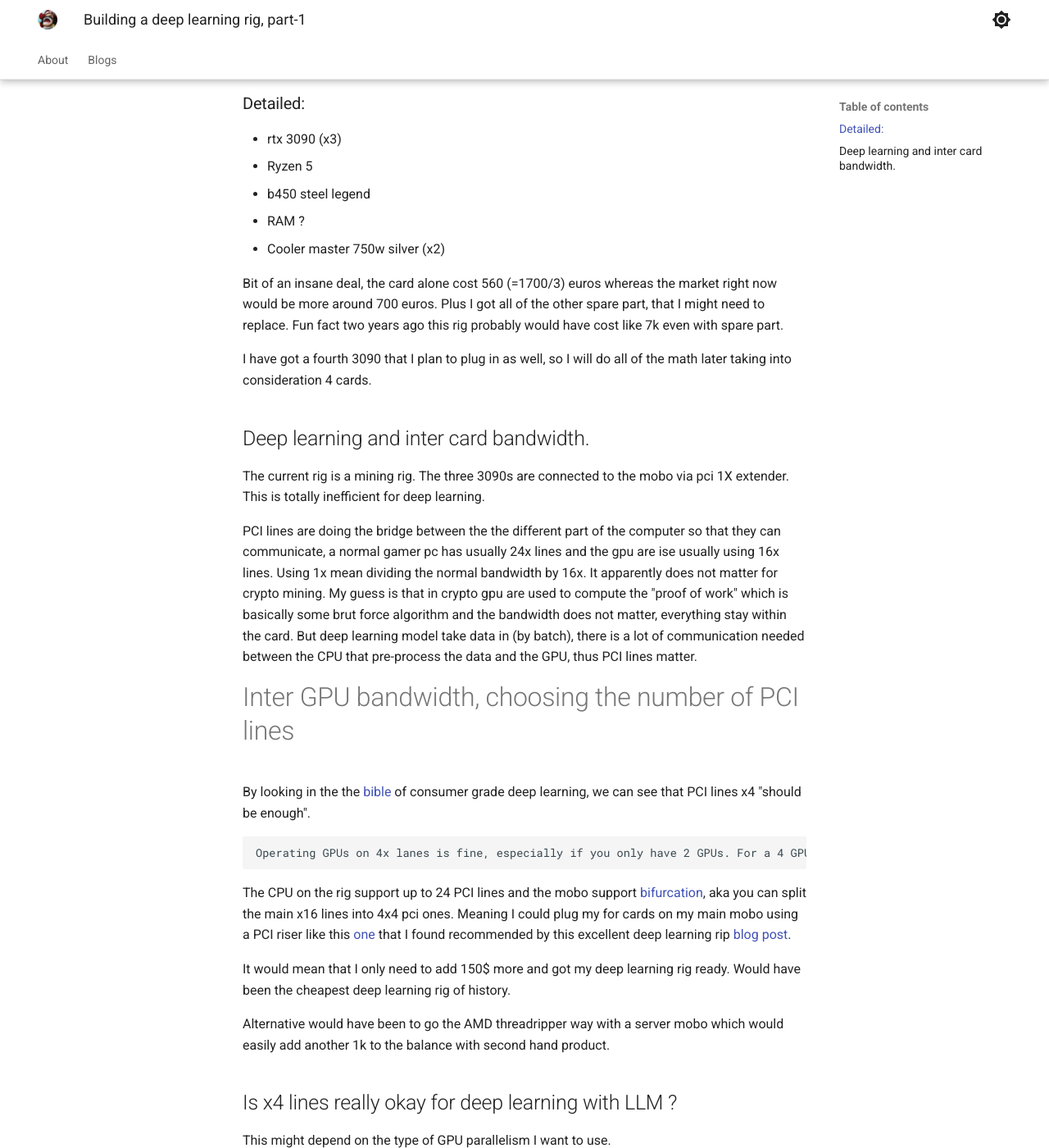
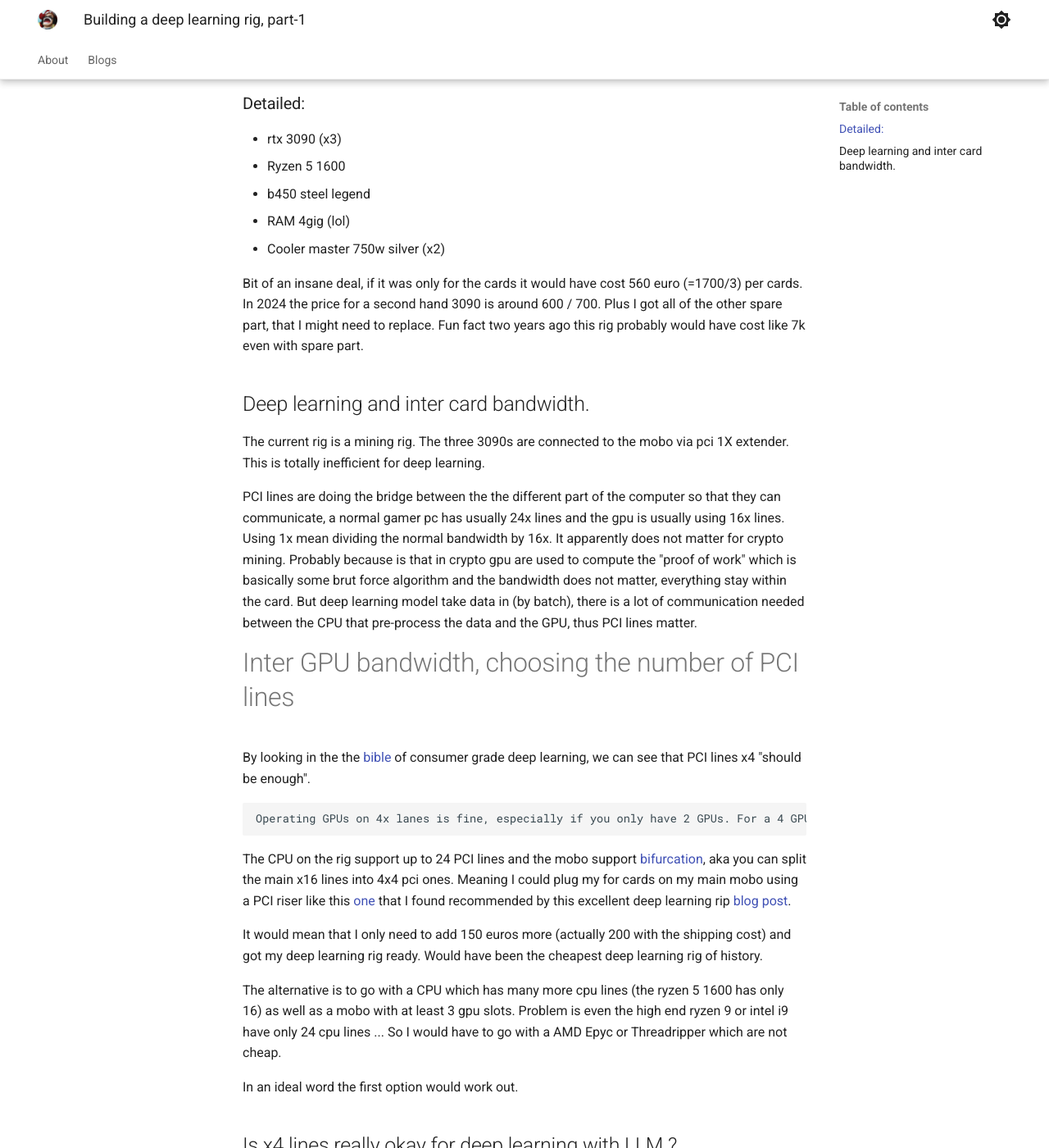
Before and after one commit to samsja/samsja.github.io, an MkDocs documentation site: the page built from docs/blogs/rig/blog.md, in a window 1280 px wide and 1400 px high, scrolled down 310 px. Shown: the whole window at 82% size. Built offline with MkDocs 1.6.1 and Material for MkDocs 9.7.7, drawn with Linux system fonts in a browser that asks for light colours; some of the changed text lies outside the part shown.

Commit message:
update deep learnign rig p1

```diff
--- a/docs/blogs/rig/blog.md
+++ b/docs/blogs/rig/blog.md
@@ -1,28 +1,26 @@
 # Building a deep learning rig, part-1
 
-**03 january, 2024**
+**03 february, 2024**
 
 I just got my hands on a mining rig with 3 rtx 3090 founder edition for the modest sum of 1.7k euros.
 
-My plan is to transform it into a deep learning ring, to finetune and serve LLM as well as doing a bit of independent research.
+My plan is to transform it into a deep learning ring, to finetune and serve LLM, play with torch distributed with some MoE as well as doing a bit of independent research.
 
 ### Detailed:
 
 * rtx 3090 (x3)
-* Ryzen 5
+* Ryzen 5 1600
 * b450 steel legend
-* RAM ?
+* RAM 4gig (lol)
 * Cooler master 750w silver (x2)
 
-Bit of an insane deal, the card alone cost 560 (=1700/3) euros whereas the market right now would be more around 700 euros. Plus I got all of the other spare part, that I might need to replace. Fun fact two years ago this rig probably would have cost like 7k even with spare part.
-
-I have got a fourth 3090 that I plan to plug in as well, so I will do all of the math later taking into consideration 4 cards.
+Bit of an insane deal, if it was only for the cards it would have cost 560 euro (=1700/3) per cards. In 2024 the price for a second hand 3090 is around 600 / 700. Plus I got all of the other spare part, that I might need to replace. Fun fact two years ago this rig probably would have cost like 7k even with spare part.
 
 ## Deep learning and inter card bandwidth.
 
 The current rig is a mining rig. The three 3090s are connected to the mobo via pci 1X extender. This is totally inefficient for deep learning.
 
-PCI lines are doing the bridge between the the different part of the computer so that they can communicate, a normal gamer pc has usually 24x lines and the gpu are ise usually using 16x lines. Using 1x mean dividing the normal bandwidth by 16x. It apparently does not matter for crypto mining. My guess is that in crypto gpu are used to compute the "proof of work" which is basically some brut force algorithm and the bandwidth does not matter, everything stay within the card. But deep learning model take data in (by batch), there is a lot of communication needed between the CPU that pre-process the data and the GPU, thus PCI lines matter.
+PCI lines are doing the bridge between the the different part of the computer so that they can communicate, a normal gamer pc has usually 24x lines and the gpu is usually using 16x lines. Using 1x mean dividing the normal bandwidth by 16x. It apparently does not matter for crypto mining. Probably because is that in crypto gpu are used to compute the "proof of work" which is basically some brut force algorithm and the bandwidth does not matter, everything stay within the card. But deep learning model take data in (by batch), there is a lot of communication needed between the CPU that pre-process the data and the GPU, thus PCI lines matter.
 
 
 # Inter GPU bandwidth, choosing the number of PCI lines
@@ -36,9 +34,11 @@ Operating GPUs on 4x lanes is fine, especially if you only have 2 GPUs. For a 4
 
 The CPU on the rig support up to 24 PCI lines and the mobo support [bifurcation](https://timdettmers.com/2023/01/30/which-gpu-for-deep-learning/#Do_I_need_PCIe_40_or_PCIe_50), aka you can split the main x16 lines into 4x4 pci ones. Meaning I could plug my for cards on my main mobo using a PCI riser like this [one](https://riser.maxcloudon.com/en/bifurcated-risers/22-bifurcated-riser-x16-to-4x4-set.html) that I found recommended by this excellent deep learning rip [blog post](https://nonint.com/2022/05/30/my-deep-learning-rig/).
 
-It would mean that I only need to add 150$ more and got my deep learning rig ready. Would have been the cheapest deep learning rig of history.
+It would mean that I only need to add 150 euros more (actually 200 with the shipping cost)  and got my deep learning rig ready. Would have been the cheapest deep learning rig of history.
 
-Alternative would have been to go the AMD threadripper way with a server mobo which would easily add another 1k to the balance with second hand product.
+The alternative is to go with a CPU which has many more cpu lines (the ryzen 5 1600 has only 16) as well as a mobo with at least 3 gpu slots. Problem is even the high end ryzen 9 or intel i9 have only 24 cpu lines ... So I would have to go with a AMD Epyc or Threadripper which are not cheap.
+
+In an ideal word the first option would work out.
 
 ## Is x4 lines really okay for deep learning with LLM ?
 
@@ -48,10 +48,6 @@ This might depend on the type of GPU parallelism  I want to use.
 
 Few years ago the GPU parallelism was mainly about DDP: distributed data parallelism. The model is replicated on each gpu device, the data is split per gpu, each GPU do a normal forward backward pass on its data, compute the gradient. Then Each GPU shared their gradient via an [All reduce](https://pytorch.org/docs/stable/distributed.html) communication (using [nccl](https://developer.nvidia.com/nccl)) and each GPU update its internal weights.
 
-The gradient is the size of the model, store in fp32 even in [mixed precision](https://pytorch.org/blog/what-every-user-should-know-about-mixed-precision-training-in-pytorch/). So for a 500m model (which is the large size for non generative model like bert, dino, clip ...) you need to send 500m * 4 = 2gb (each gradient per param takes 4 bytes).
-
-
-My mobo is using PCI 3.0 so each PCI lines can do up to 1GB/s. In a 4 lines per gpu setup it mean 4gb/s per gpu. I am not exactly sure how the all to all operation translate in term of latency, but lets say that we transfer 2gb over a 4gb/s bandwidth it means that the operation take half a second.
 
 ### FSDP
 
@@ -65,7 +61,7 @@ In this case we need to split the model in chunk. They are multiple way to do th
 
 * **Pipeline parallelism**: The model is split in chunks, each GPU hold part of the layers. Communication between GPU happened during forward and backward each time that it need to go to the next chunk. Let's say that we split the model on 4 gpus.
 
-During forward you need to use the [send](https://pytorch.org/docs/stable/distributed.html) operation 3 times because you have 4 chunks. Each send is sending an enter activation. Usually of the size (Batch size * sequence len * hidden dim) * 2 bytes in fp16. The backward need to do 3 sends operation sending the gradient.
+During forward you need to use the [send](https://pytorch.org/docs/stable/distributed.html) operation 3 times because you have 4 chunks. Each send is sending an enter activation.
 
 * **Tensor parallelism**:  Tensor parallelism split the weight of each layer on each gpu. If Pipeline parallelism is splitting the model horizontally tensor parallelism is splitting it vertically. The communication scheme is slightly more complex, I don't fully get, but basically at each layer you need to do a mix of [All-gather](https://pytorch.org/docs/stable/distributed.html) and [All-reduce](https://pytorch.org/docs/stable/distributed.html) operation.
 
@@ -76,12 +72,14 @@ In my use case only one of this two strategy will be used alongside DDP.
 
 The conclusion is that such parallelism need more inter gpu communication that pure DDP. **So while PCI lines x4 per gpu might be fine for pure DDP, it might be a huge bottleneck for finetune 70b model**, even worse for local inference that is memory bounded.
 
+Additionally I want to play with Mixture Of Expert, which are sparse model, a.k.a not all weight are used during each forward.  Each "expert" is host on a different GPU and a router dispatch each token into the expert. This of course means a lot more communication that normal DDP.
 
-## Taking a look at benchmarks
 
-To really estimate if I need to invest in a mobo cpu combo with more PCI lines I need to take a look at benchmark.
+## Conclusion
 
-...
+So I am a bit puzzled, using the 4x pcie Lanes **should work**, but I will be limited for anything that is not DDP like finetune LLM or MoE.
+
+I will investigate the threadripper direction, if it is cheap enough it is probably the best solution, especially if I plan to add a 4 gpus later.
 
 # Reference
 
```
